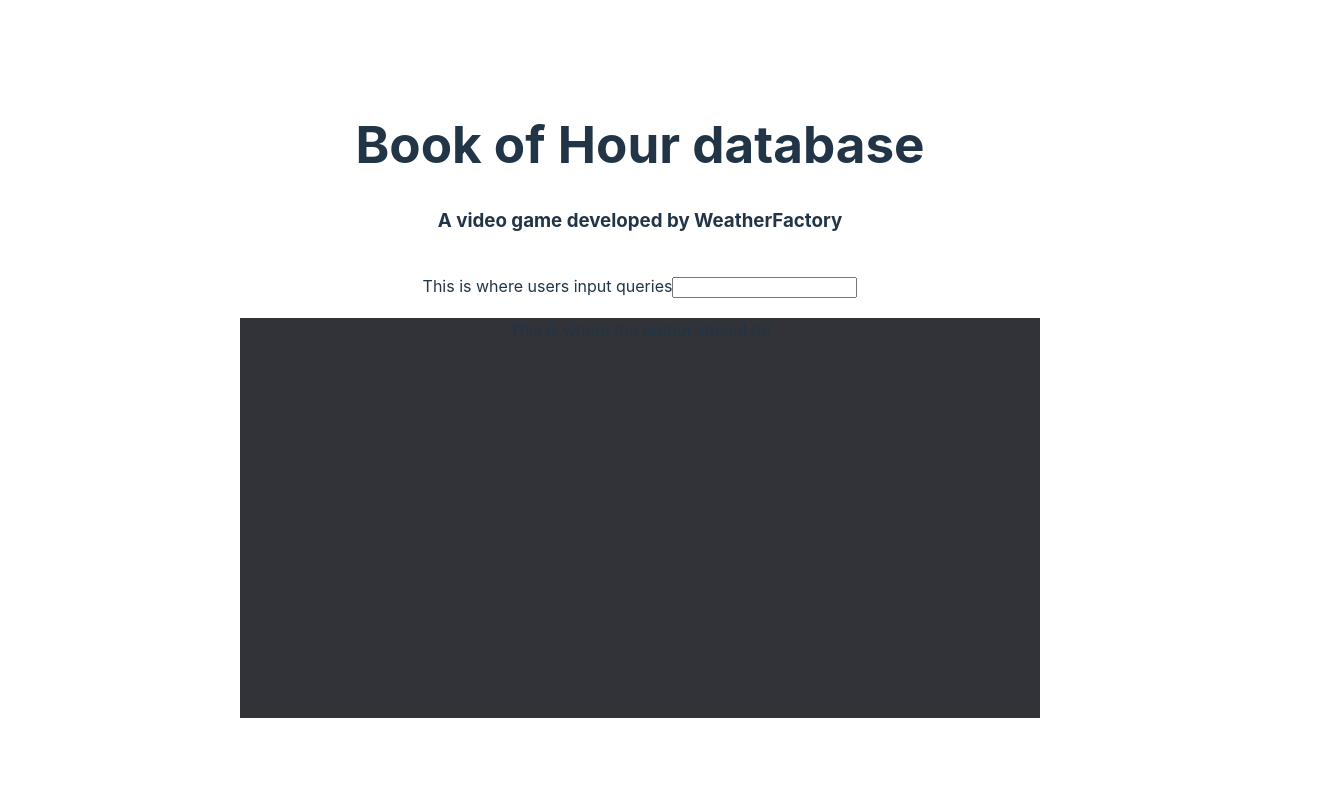
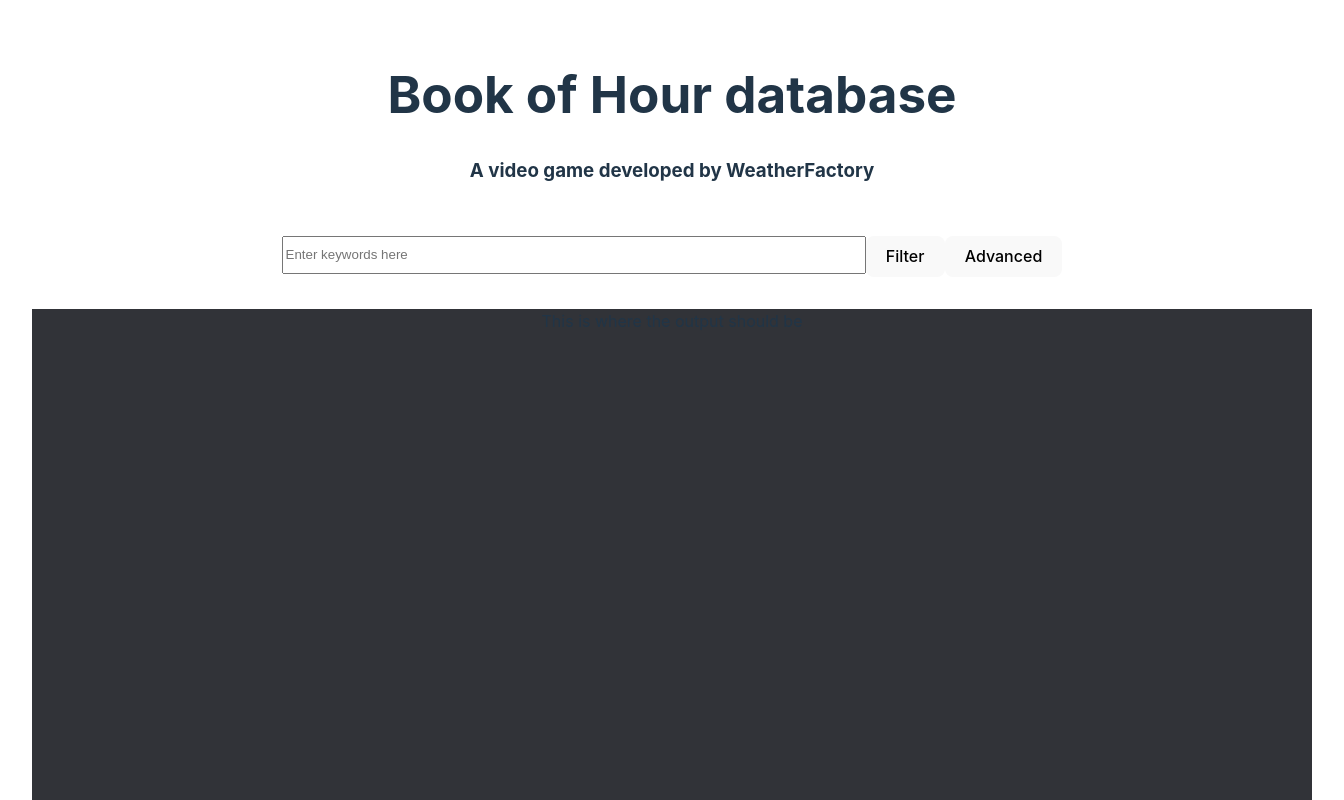
Before and after one commit to kazkianoush/BookOfHours, a React (Vite) app in the folder frontend/: page / in a window 1280 px wide. Shown: the top 800 px of the page, 1344 px wide, since content can reach past the window. Built offline with nearby package versions, Linux system fonts and the light colour scheme.

Commit message:
Add some buttons next to input form

```diff
--- a/frontend/src/components/display/display.jsx
+++ b/frontend/src/components/display/display.jsx
@@ -8,9 +8,9 @@
                 <h1>Book of Hour database</h1>
                 <h3>A video game developed by WeatherFactory</h3>
             </div>
-            <div style={{height: "20px"}}></div>
+            <div style={{height: "2rem"}}></div>
             <InputForm/>
-            <div style={{height: "20px"}}></div>
+            <div style={{height: "2rem"}}></div>
             <OutputPanel/>
         </>
     );
--- a/frontend/src/components/inputForm/inputForm.jsx
+++ b/frontend/src/components/inputForm/inputForm.jsx
@@ -1,16 +1,33 @@
-
+import { useState } from "react";
+import "./styles.css"
 
 function InputForm() {
+    const [query, setQuery] = useState("");
+
+    const handleSubmit = (e) => {
+        e.preventDefault();
+        alert(query)
+    }
+
     return (
-        <form>
-            <label>
-                This is where users input queries
-                <input>
-
-                </input>
-            </label>
-
-        </form>
+        <div className="parent">
+            <div className="col">
+                <form onSubmit={handleSubmit}>
+                    <input
+                    className="input-form"
+                    type="text"
+                    placeholder="Enter keywords here"
+                    onChange={(e) => setQuery(e.target.value)}
+                    />
+                </form>
+            </div>
+            <button className="col">
+                Filter
+            </button>
+            <button className="col">
+                Advanced
+            </button>
+        </div>
     );
 }
 
--- /dev/null
+++ b/frontend/src/components/inputForm/styles.css
@@ -0,0 +1,9 @@
+.input-form {
+    height: 2rem;
+    width: 36rem;
+}
+
+.parent {
+    display: flex;
+    justify-content: center;
+}
--- a/frontend/src/components/outputPanel/outputPanel.jsx
+++ b/frontend/src/components/outputPanel/outputPanel.jsx
@@ -1,7 +1,7 @@
 
 function OutputPanel() {
     return (
-        <div style={{height: "400px", width: "800px", backgroundColor: "#313338"}}>
+        <div style={{height: "40rem", width: "80rem", backgroundColor: "#313338"}}>
             This is where the output should be
         </div>
     );
```
